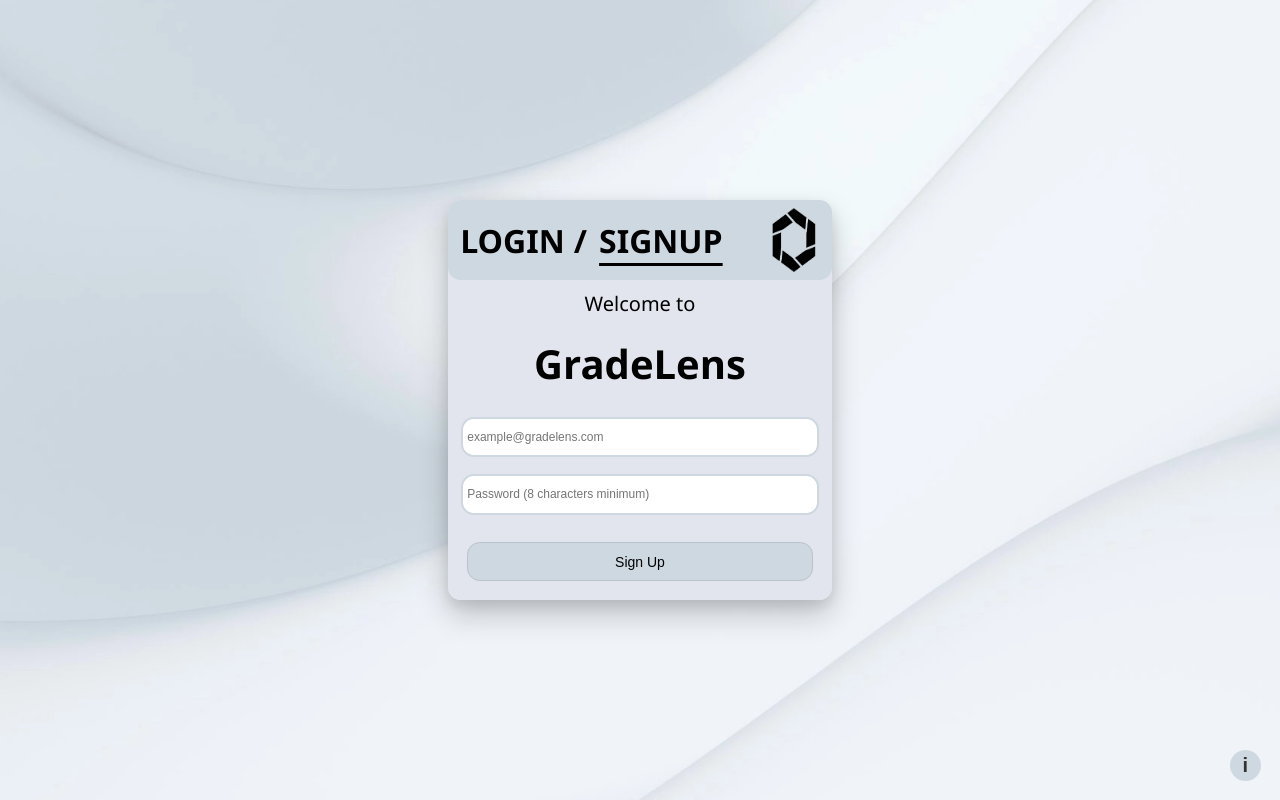
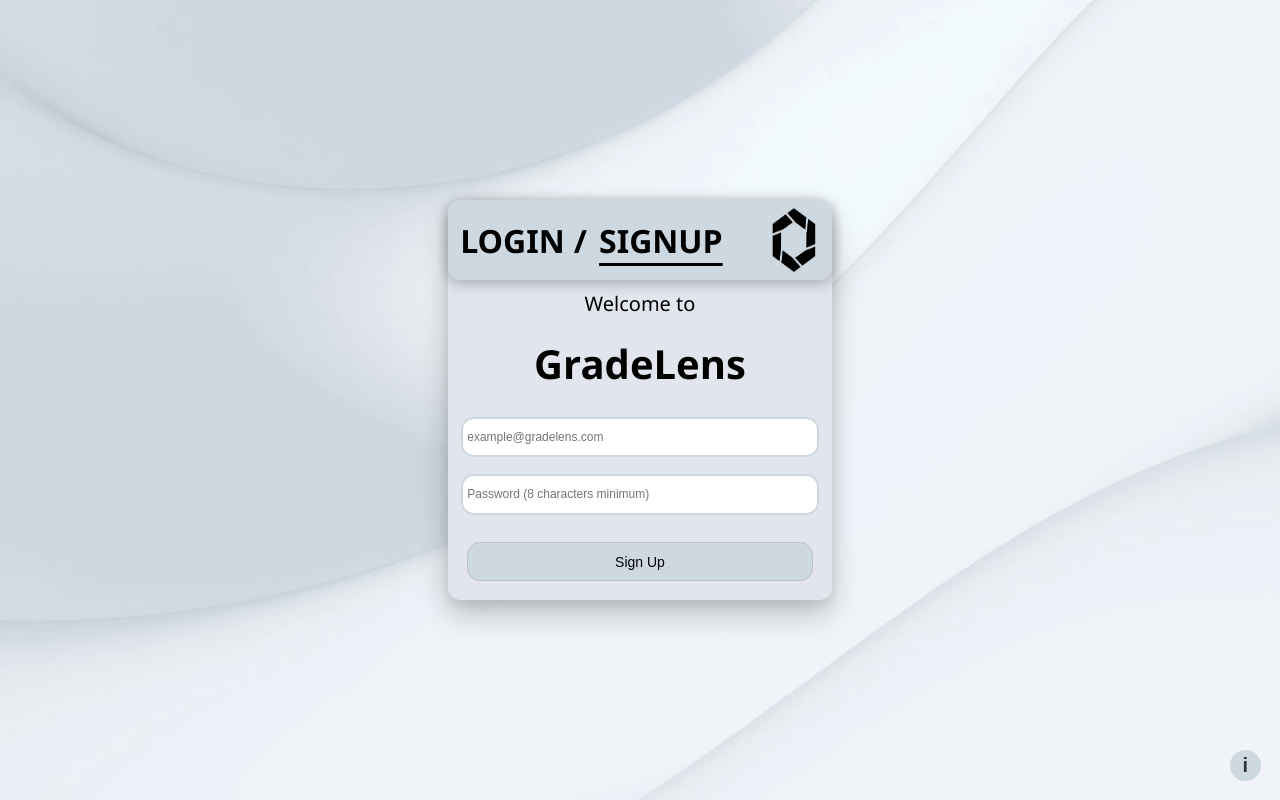
Before and after one commit to vrsestudio/GradeLens, a PHP site: page /sites/signup.php in a window 1280 px wide. Shown: the top 800 px of the page. Run offline with PHP 8.4, Linux system fonts and the light colour scheme.

Commit message:
Login & Signup Visual Tweaks

```diff
--- a/style/login.css
+++ b/style/login.css
@@ -88,6 +88,8 @@
     width: 100%;
     height: 20%;
     min-height: 20%;
+    border-radius: 1vw;
+    box-shadow: 0 2.5px 15px rgba(0, 0, 0, 0.2), 0 2.5px 15px rgba(0, 0, 0, 0.1);
 }
 
 #authnavi {
@@ -241,7 +243,7 @@
 }
 
 #bottom {
-    background-color: var(--background-bottom);
+    background-color: none;
     width: 100%;
     height: 100%;
     border-bottom-right-radius: 1vw;
--- a/style/signup.css
+++ b/style/signup.css
@@ -92,6 +92,8 @@
     width: 100%;
     height: 20%;
     min-height: 20%;
+    border-radius: 1vw;
+    box-shadow: 0 2.5px 15px rgba(0, 0, 0, 0.2), 0 2.5px 15px rgba(0, 0, 0, 0.1);
 }
 
 #authnavi {
@@ -245,7 +247,7 @@
 }
 
 #bottom {
-    background-color: var(--background-bottom);
+    background-color: none;
     width: 100%;
     height: 100%;
     border-bottom-right-radius: 1vw;
```
